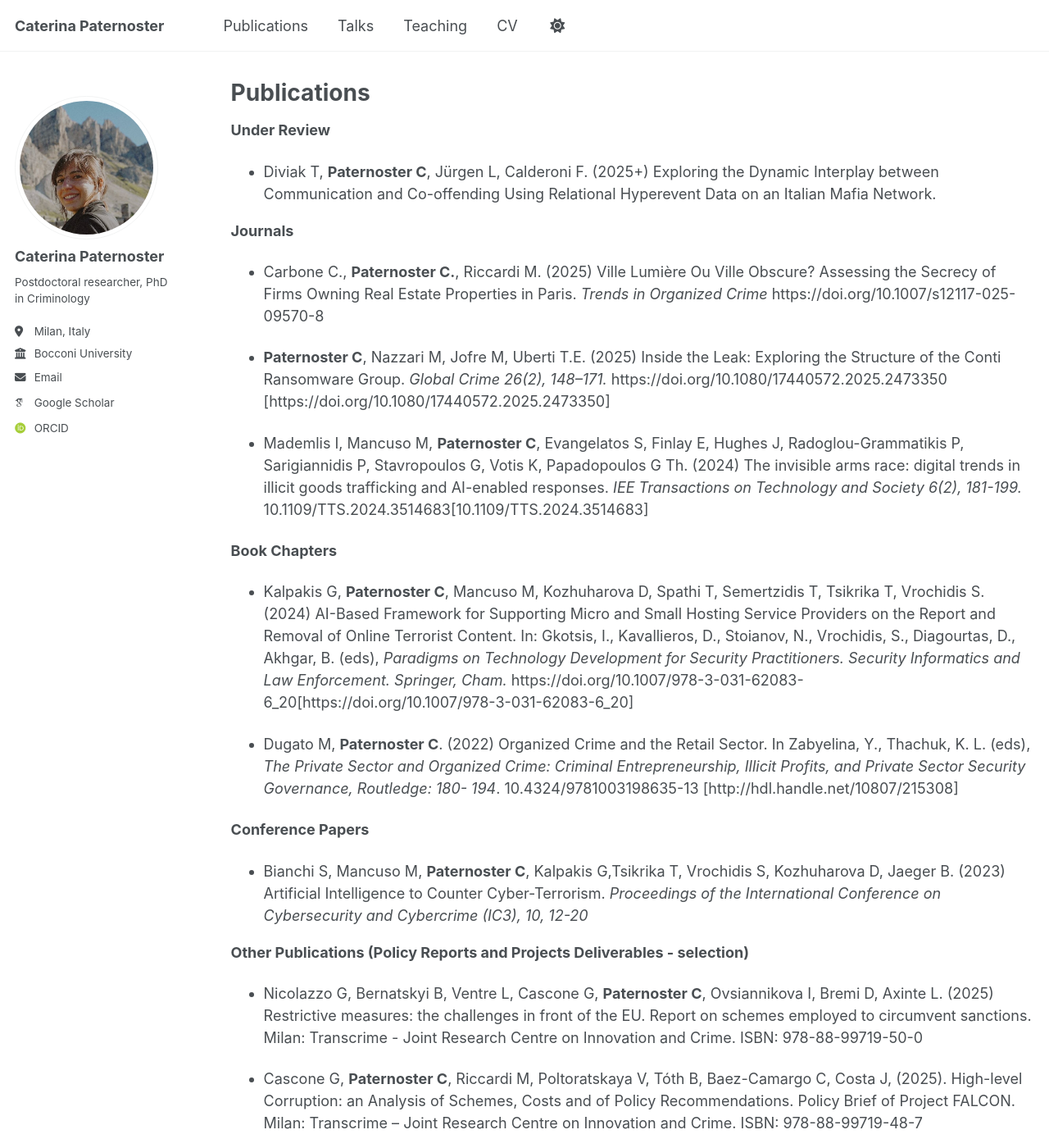
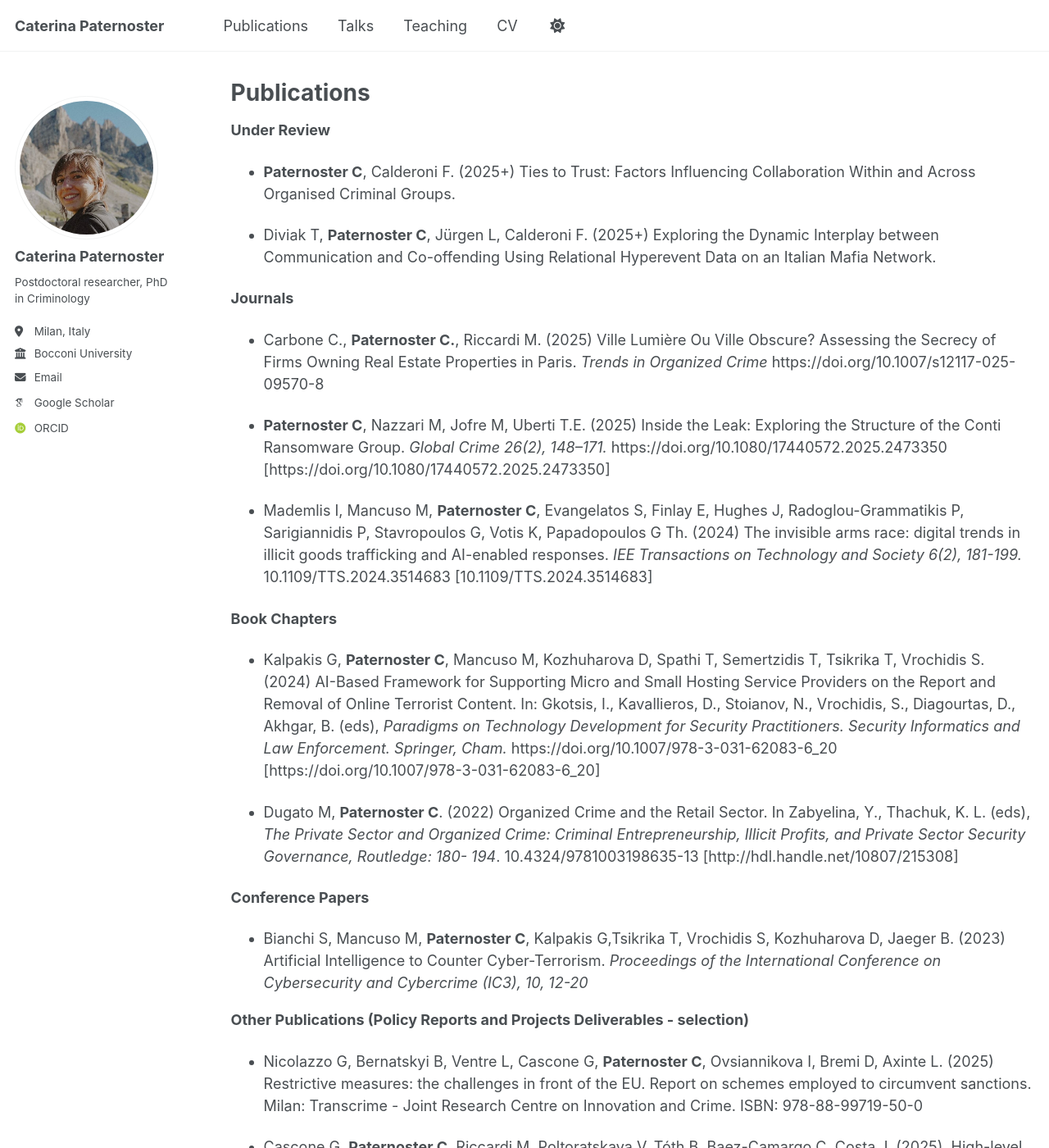
Before and after one commit to caterinapaternoster/caterinapaternoster.github.io, a Jekyll site: the page built from _publications/publications.md, in a window 1280 px wide and 1400 px high. Shown: the whole window at 82% size. Built offline with Jekyll 4.4.1, drawn with Linux system fonts in a browser that asks for light colours; some web fonts are replaced; a script that is not in the unit is left out.

Commit message:
Update publications.md

```diff
--- a/_publications/publications.md
+++ b/_publications/publications.md
@@ -7,6 +7,8 @@ author_profile: true
 
 
 **Under Review**
+
+* **Paternoster C**, Calderoni F. (2025+) Ties to Trust: Factors Influencing Collaboration Within and Across Organised Criminal Groups.
 
 * Diviak T, **Paternoster C**,  Jürgen L, Calderoni F. (2025+)
 Exploring the Dynamic Interplay between Communication and Co-offending Using
@@ -26,7 +28,7 @@ Inside the Leak: Exploring the Structure of the Conti Ransomware Group.
 * Mademlis I, Mancuso M, **Paternoster C**, Evangelatos S, Finlay E, Hughes J,
 Radoglou-Grammatikis P, Sarigiannidis P, Stavropoulos G, Votis K, Papadopoulos G Th. (2024)
 The invisible arms race: digital trends in illicit goods trafficking and AI-enabled responses.
-*IEE Transactions on Technology and Society 6(2), 181-199.* 10.1109/TTS.2024.3514683[10.1109/TTS.2024.3514683]
+*IEE Transactions on Technology and Society 6(2), 181-199.* 10.1109/TTS.2024.3514683 [10.1109/TTS.2024.3514683]
 
 
 **Book Chapters**
@@ -34,7 +36,7 @@ The invisible arms race: digital trends in illicit goods trafficking and AI-enab
 * Kalpakis G, **Paternoster C**, Mancuso M, Kozhuharova D, Spathi T, Semertzidis T, Tsikrika T, Vrochidis S. (2024)
 AI-Based Framework for Supporting Micro and Small Hosting Service Providers on the Report and Removal of Online Terrorist Content.
 In: Gkotsis, I., Kavallieros, D., Stoianov, N., Vrochidis, S., Diagourtas, D., Akhgar, B. (eds),
-*Paradigms on Technology Development for Security Practitioners. Security Informatics and Law Enforcement. Springer, Cham.* https://doi.org/10.1007/978-3-031-62083-6_20[https://doi.org/10.1007/978-3-031-62083-6_20]
+*Paradigms on Technology Development for Security Practitioners. Security Informatics and Law Enforcement. Springer, Cham.* https://doi.org/10.1007/978-3-031-62083-6_20 [https://doi.org/10.1007/978-3-031-62083-6_20]
 
 * Dugato M, **Paternoster C**. (2022)
 Organized Crime and the Retail Sector. In Zabyelina, Y., Thachuk, K. L. (eds), *The Private Sector and Organized Crime: Criminal Entrepreneurship, Illicit Profits, and Private Sector Security Governance, Routledge: 180- 194*.
```
